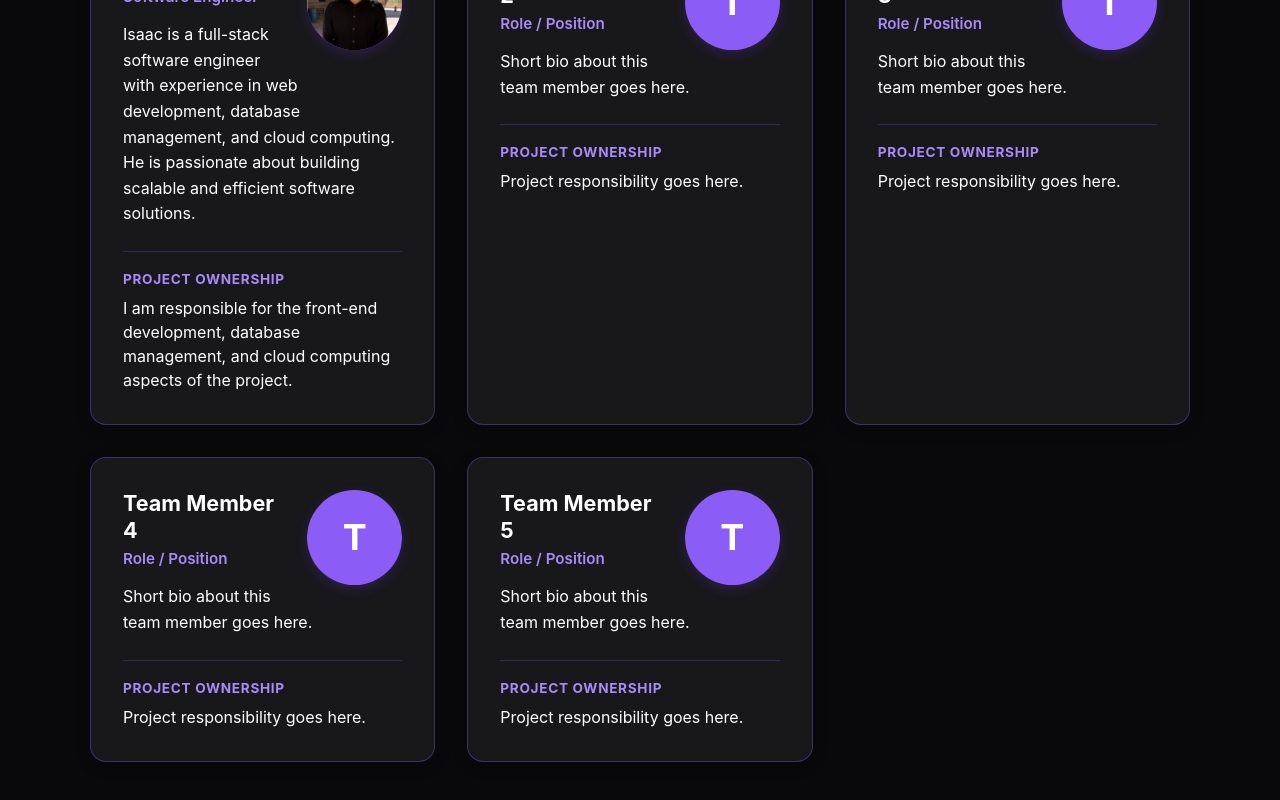
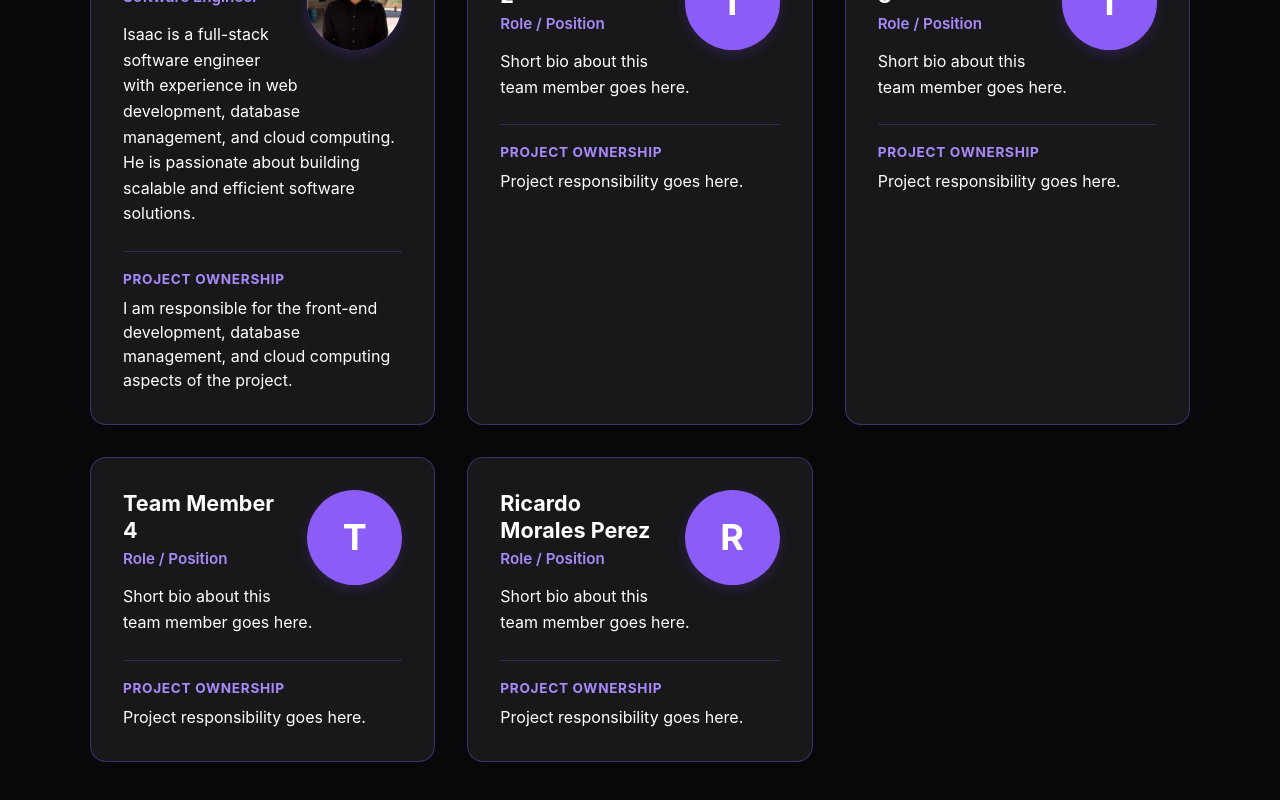
Before and after one commit to JuanReyna1/skill_tracker, a React app in the folder frontend/: page /about-us in a window 1280 px wide. Shown: the part 482-1282 px from the top of the page. Built offline with nearby package versions, Linux system fonts and the light colour scheme; the HTML template or start-up script is replaced by a standard one.

Commit message:
Edit Team 5

```diff
--- a/frontend/src/pages/AboutUs.jsx
+++ b/frontend/src/pages/AboutUs.jsx
@@ -30,7 +30,7 @@ const teamMembers = [
         image: null,
     },
     {
-        name: "Team Member 5",
+        name: "Ricardo Morales Perez",
         role: "Role / Position",
         bio: "Short bio about this team member goes here.",
         ownership: "Project responsibility goes here.",
```
